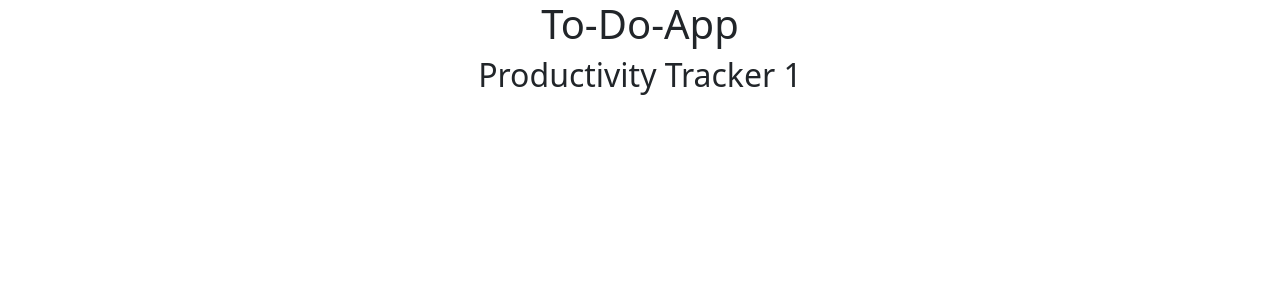
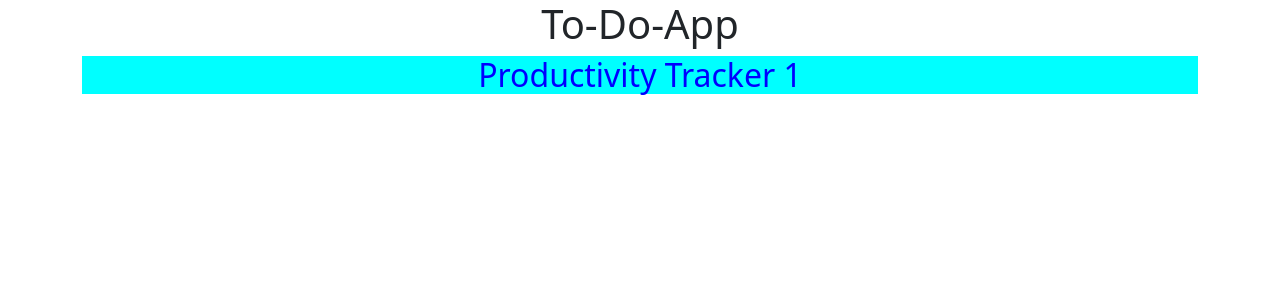
Before and after one commit to KG-2023/react-exercise, a React (Create React App) app: page / in a window 1280 px wide. Shown: the top 300 px of the page. Built offline with nearby package versions, Linux system fonts and the light colour scheme.

Commit message:
create const headingStyle and invoke it on h2 header

```diff
--- a/src/components/Header.js
+++ b/src/components/Header.js
@@ -6,7 +6,7 @@
     <div>
         <header>
             <h1 style={{textAlign:'center'}}>To-Do-App</h1>
-            <h2 style={{textAlign:'center'}}>{title}</h2>
+            <h2 style={headingStyle}>{title}</h2>
         </header>
     </div>
   )
@@ -20,4 +20,10 @@
   title: PropTypes.string.isRequired
 }
 
+const headingStyle = {
+  color: 'blue',
+  textAlign: 'center',
+  backgroundColor: 'aqua',
+}
+
 export default Header
```
